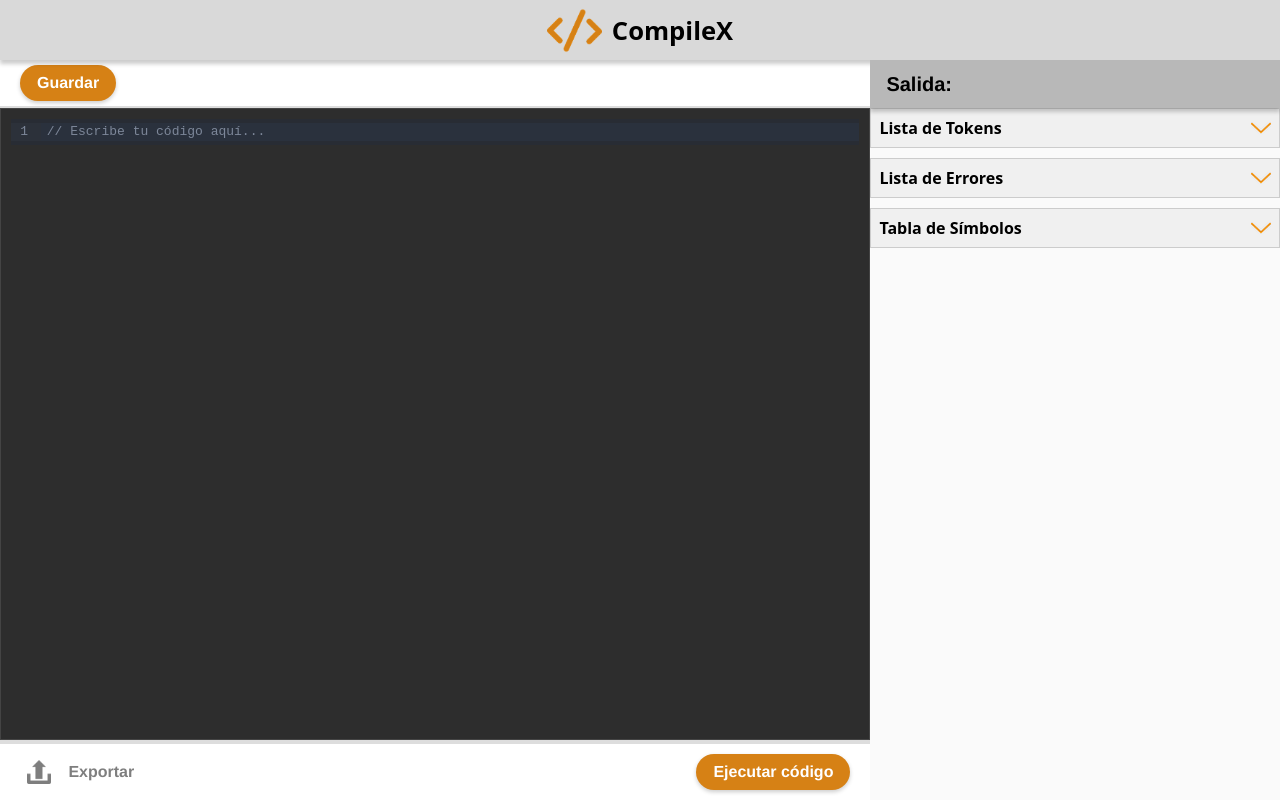
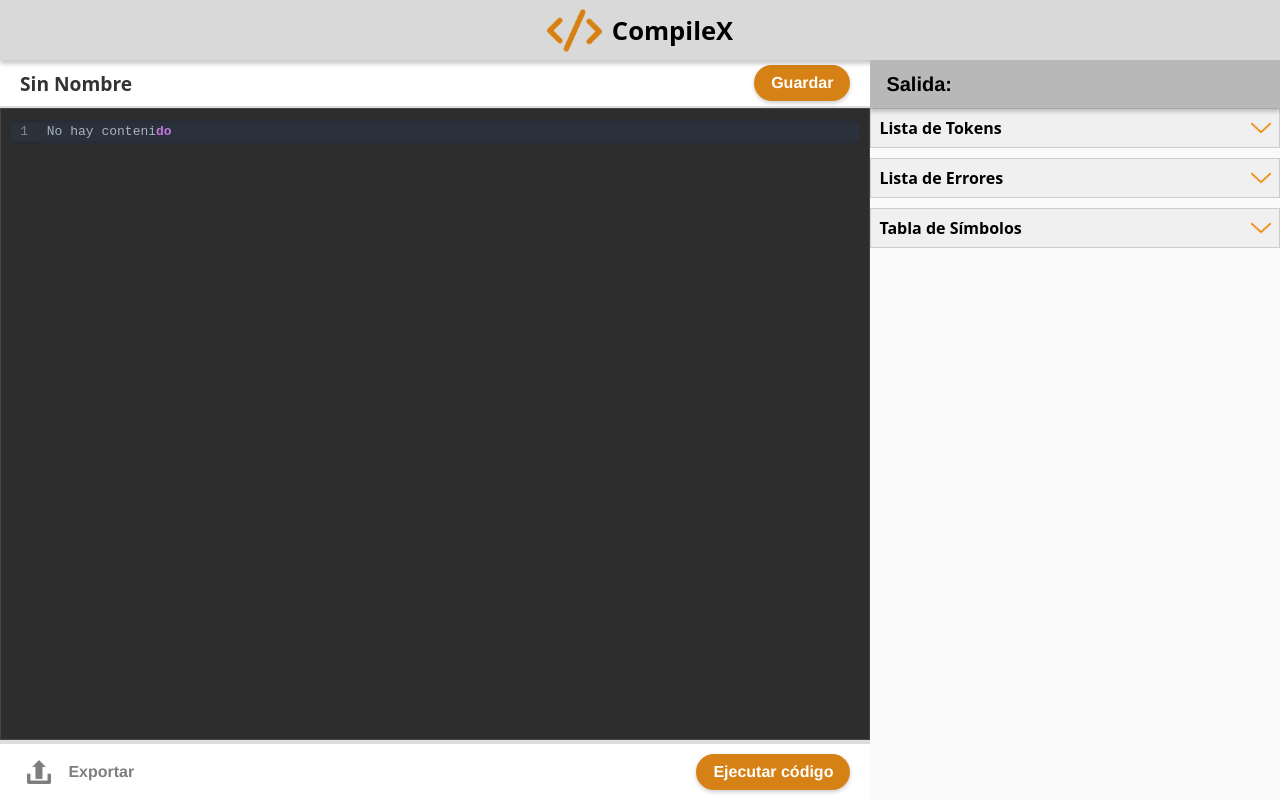
Before and after one commit to Dsmp28/Compilador, a React (Vite) app in the folder front-end/: page /editor in a window 1280 px wide. Built offline with nearby package versions, Linux system fonts and the light colour scheme; no server answers.

Commit message:
Created the functions to send the name of the file and the content to de IDE

```diff
--- a/front-end/src/screens/IDE/CodeEditor.jsx
+++ b/front-end/src/screens/IDE/CodeEditor.jsx
@@ -4,6 +4,7 @@ import TopBar from "./TopBar.jsx";
 import BottomBar from "./BottomBar.jsx";
 import CodeMirror from "@uiw/react-codemirror";
 import { myLanguageSupport } from "./myLanguage.js";
+import { useEffect } from "react";
 
 const StyledEditorContainer = styled.div`
   display: flex;
@@ -37,9 +38,14 @@ const BottomBarWrapper = styled.div`
   z-index: 10;
 `;
 
-const CodeEditor = () => {
+const CodeEditor = ({ initialContent, fileName}) => {
     const [theme, setTheme] = useState("dark");
-    const [code, setCode] = useState("// Escribe tu código aquí...");
+    const [code, setCode] = useState("");
+
+    useEffect(() => {
+        setCode(initialContent);
+    }
+    , [initialContent]);
 
     const handleSave = () => console.log("Código guardado:", code); // Aquí se guarda el código
     const handleExport = () => console.log("Código exportado"); // Aquí se exporta el código
@@ -50,7 +56,7 @@ const CodeEditor = () => {
 
     return (
         <StyledEditorContainer>
-            <TopBar onSave={handleSave} onThemeChange={setTheme} />
+            <TopBar onSave={handleSave} onThemeChange={setTheme} fileName={fileName}/>
 
             <EditorWrapper>
                 <CodeEditorWrapper>
--- a/front-end/src/screens/IDE/MainContainer.jsx
+++ b/front-end/src/screens/IDE/MainContainer.jsx
@@ -9,10 +9,10 @@ const StyledMainContainer = styled.div`
   height: calc(100vh - 60px);
 `;
 
-const MainContainer = () => {
+const MainContainer = ({fileContent, fileName}) => {
     return (
         <StyledMainContainer>
-            <CodeEditor />
+            <CodeEditor initialContent={fileContent} fileName={fileName}/>
             <OutputConsole />
         </StyledMainContainer>
     );
--- a/front-end/src/screens/IDE/TopBar.jsx
+++ b/front-end/src/screens/IDE/TopBar.jsx
@@ -12,10 +12,20 @@ const StyledTopBar = styled.div`
     height:46px;
 `;
 
+const FileTitle = styled.span`
+  font-size: 1.2rem;
+  font-weight: bold;
+  margin-right: 20px;
+  color: #333;
+`;
 
-const TopBar = ({onSave}) => {
+
+const TopBar = ({onSave, onThemeChange, fileName}) => {
     return (
         <StyledTopBar>
+            <div style={{ display: "flex", alignItems: "center" }}>
+                <FileTitle>{fileName}</FileTitle>
+            </div>
             <Button text="Guardar" onClick={onSave} className="btnBar" />
         </StyledTopBar>
     );
--- a/front-end/src/screens/IDE/index.jsx
+++ b/front-end/src/screens/IDE/index.jsx
@@ -17,7 +17,7 @@ const IDE = () => {
     return (
         <StyledIDE>
             <Header />
-            <MainContainer />
+            <MainContainer fileContent={fileContent} fileName={fileName}/>
         </StyledIDE>
     );
 }
```
